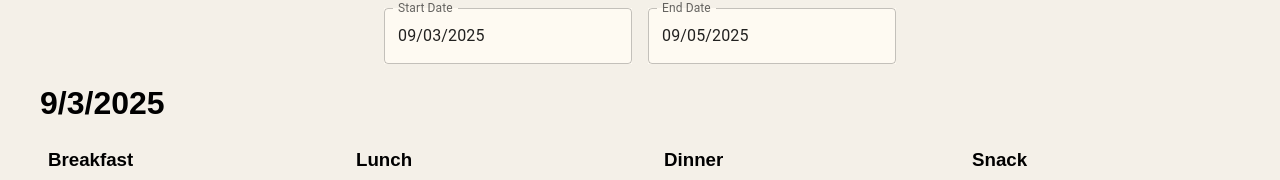
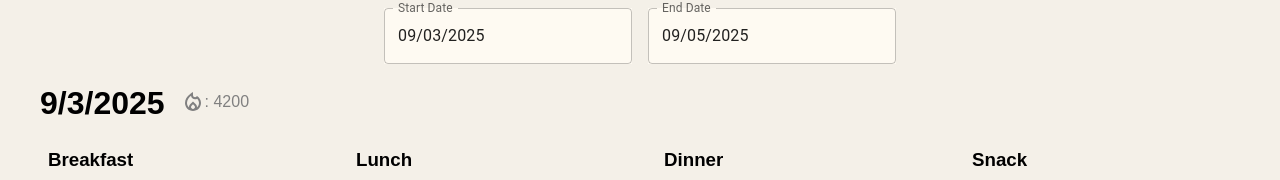
Before and after one commit to PlantLore/meal-planner, a React (Create React App) app: page /mealplans/edit/1 in a window 1280 px wide. Shown: the part 214-394 px from the top of the page. Built offline with nearby package versions, Linux system fonts and the light colour scheme.

Commit message:
updated meal plan upsert view to show total calories

```diff
--- a/src/components/meal-plan-upsert/MealPlanUpsert.css
+++ b/src/components/meal-plan-upsert/MealPlanUpsert.css
@@ -48,3 +48,9 @@
     font-weight: bold;
     margin: 0;
 }
+
+.meal-plan-upsert-total-calories-container {
+    margin-left: 1rem;
+    font-size: 1rem;
+    font-weight: normal;
+}
--- a/src/components/meal-plan-upsert/MealPlanUpsert.tsx
+++ b/src/components/meal-plan-upsert/MealPlanUpsert.tsx
@@ -10,7 +10,8 @@ import { useNavigate } from "react-router";
 import { DndContext, DragEndEvent, MouseSensor, useSensor, useSensors } from "@dnd-kit/core";
 import { MealRecipe } from "../../models/MealRecipe";
 import { restrictToWindowEdges } from "@dnd-kit/modifiers";
-import { ContentCopyOutlined, CopyAllOutlined, FastForward } from "@mui/icons-material";
+import { ContentCopyOutlined, CopyAllOutlined, FastForward, LocalFireDepartmentOutlined } from "@mui/icons-material";
+import RecipeFact from "../recipe-card/recipe-fact/RecipeFact";
 
 export const MealRecipeIdCounterContext = createContext(0);
 
@@ -201,6 +202,16 @@ const MealPlanUpsert = ({
     return null;
   }
 
+  const calculateCalories = (mealPlanDay: MealPlanDay): number => {
+    return mealPlanDay.meals.reduce(
+      (total, meal) =>
+        total + meal.mealRecipes.reduce(
+          (total, mealRecipe) =>
+            total + mealRecipe.recipe.calories, 0
+        )
+      , 0);
+  }
+
   return (
     <form onSubmit={handleSubmit}>
       <div className="meal-plan-edit-content-container">
@@ -268,6 +279,9 @@ const MealPlanUpsert = ({
                 <div key={mealPlanDay.id}>
                   <h1 className="meal-plan-day-edit-date-title">
                     {mealPlanDay.day.toLocaleDateString()}
+                    <span className="meal-plan-upsert-total-calories-container">
+                      <RecipeFact tooltip={"Total Calories"} icon={<LocalFireDepartmentOutlined />} value={calculateCalories(mealPlanDay)}></RecipeFact>
+                    </span>
                   </h1>
                   <div className="meal-plan-day-display-edit-container">
                     <MealPlanDayUpsert
@@ -304,7 +318,7 @@ const MealPlanUpsert = ({
       <Modal open={open} onClose={handleClose}>
         <Fade in={open} timeout={250}>
           <div className="modal-recipe-move-container">
-            <Paper onClick={() => {mealRecipeId && mealId && moveMealRecipe(mealRecipeId, mealId)}} elevation={3} sx={{
+            <Paper onClick={() => { mealRecipeId && mealId && moveMealRecipe(mealRecipeId, mealId) }} elevation={3} sx={{
               width: '20vw',
               height: '40vh',
               backgroundColor: 'var(--card-color)',
@@ -322,7 +336,7 @@ const MealPlanUpsert = ({
               <FastForward sx={{ color: 'rgb(73, 73, 73)', fontSize: '10rem' }} />
               <p className="modal-recipe-move-text">Move</p>
             </Paper>
-            <Paper onClick={() => {mealRecipeId && mealId && makeDuplicate(mealRecipeId, mealId)}} elevation={3} sx={{
+            <Paper onClick={() => { mealRecipeId && mealId && makeDuplicate(mealRecipeId, mealId) }} elevation={3} sx={{
               width: '20vw',
               height: '40vh',
               backgroundColor: 'var(--card-color)',
@@ -340,7 +354,7 @@ const MealPlanUpsert = ({
               <ContentCopyOutlined sx={{ color: 'rgb(73, 73, 73)', fontSize: '9.5rem' }} />
               <p className="modal-recipe-move-text">Copy</p>
             </Paper>
-            <Paper onClick={() => {mealRecipeId && mealId && makeLeftovers(mealRecipeId, mealId)}} elevation={3} sx={{
+            <Paper onClick={() => { mealRecipeId && mealId && makeLeftovers(mealRecipeId, mealId) }} elevation={3} sx={{
               width: '20vw',
               height: '40vh',
               backgroundColor: 'var(--card-color)',
```
